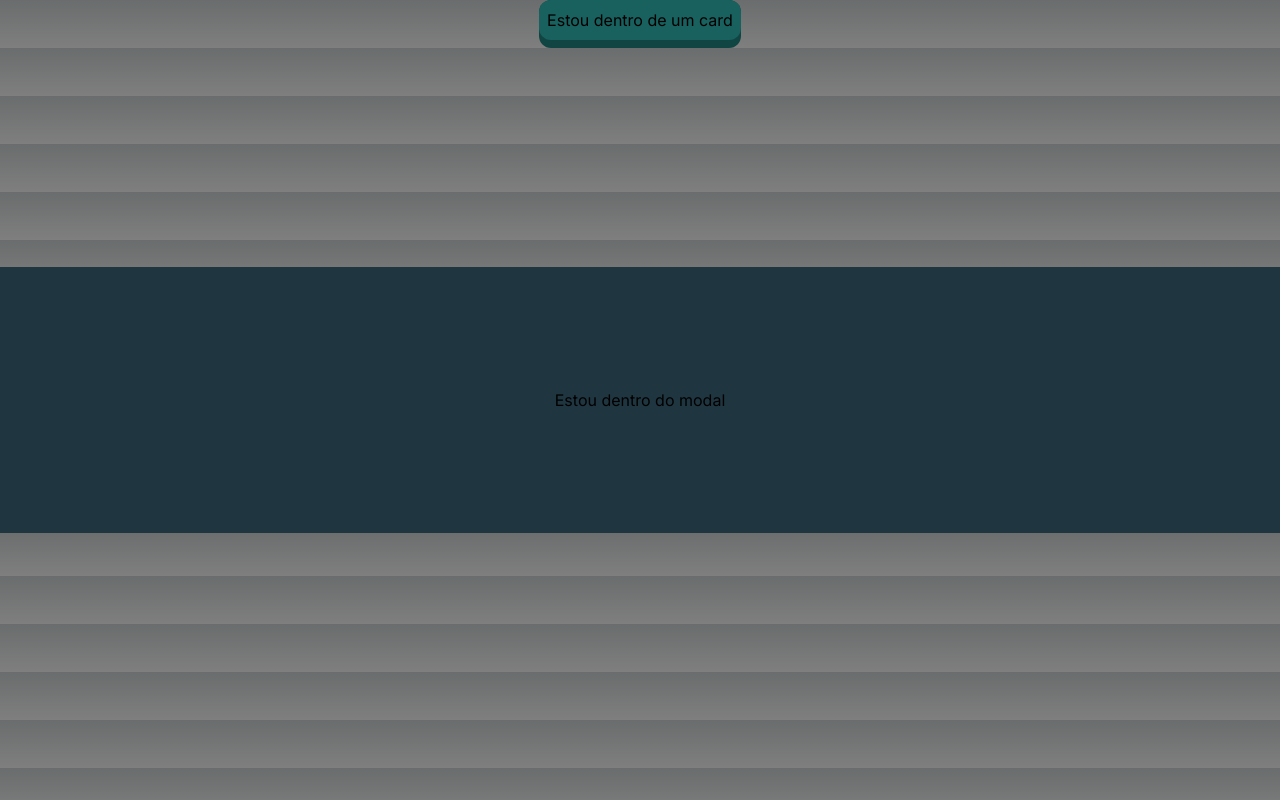
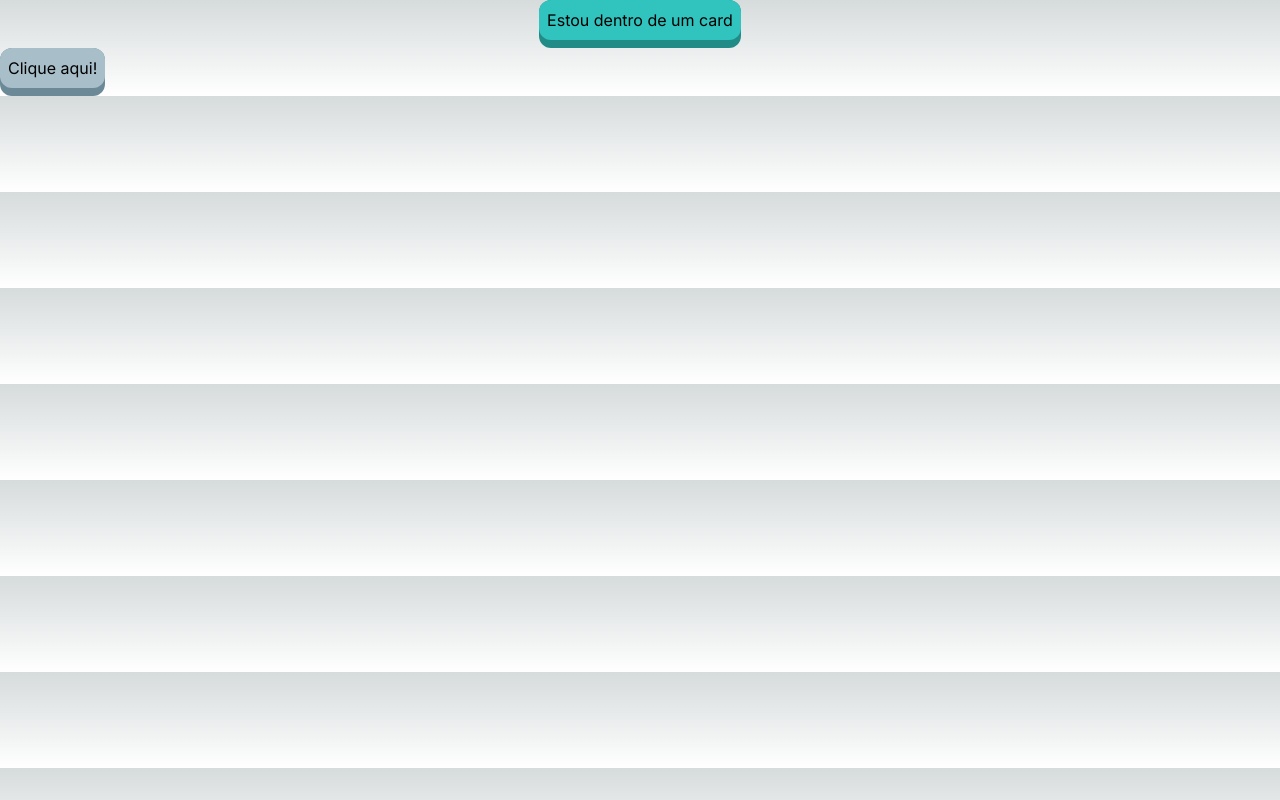
Before and after one commit to joaodos3v/jogo-da-velha_fdev, a Next.js app in the folder apps/frontend/: page / in a window 1280 px wide. Built offline with nearby package versions, Linux system fonts and the light colour scheme.

Commit message:
feat: create Button component (15)

```diff
--- a/apps/frontend/src/app/page.tsx
+++ b/apps/frontend/src/app/page.tsx
@@ -1,3 +1,5 @@
+'use client';
+import Button from '@/components/shared/Button';
 import Card from '@/components/shared/Card';
 import Modal from '@/components/shared/Modal';
 
@@ -6,7 +8,9 @@ export default function Home() {
     <div>
       <Card color='primary'> Estou dentro de um card </Card>
 
-      <Modal visible> Estou dentro do modal</Modal>
+      <Modal visible={false}> Estou dentro do modal</Modal>
+
+      <Button onClick={() => console.log('Clicou')}>Clique aqui!</Button>
     </div>
   );
 }
--- /dev/null
+++ b/apps/frontend/src/components/shared/Button.tsx
@@ -0,0 +1,16 @@
+import Card from './Card';
+
+export interface ButtonProps extends React.HTMLAttributes<HTMLButtonElement> {
+  children: React.ReactNode;
+  color?: 'primary' | 'secondary' | 'light' | 'dark';
+}
+
+export default function Button(props: ButtonProps) {
+  return (
+    <button {...props} className='text-black'>
+      <Card color={props.color} hover>
+        {props.children}
+      </Card>
+    </button>
+  );
+}
```
